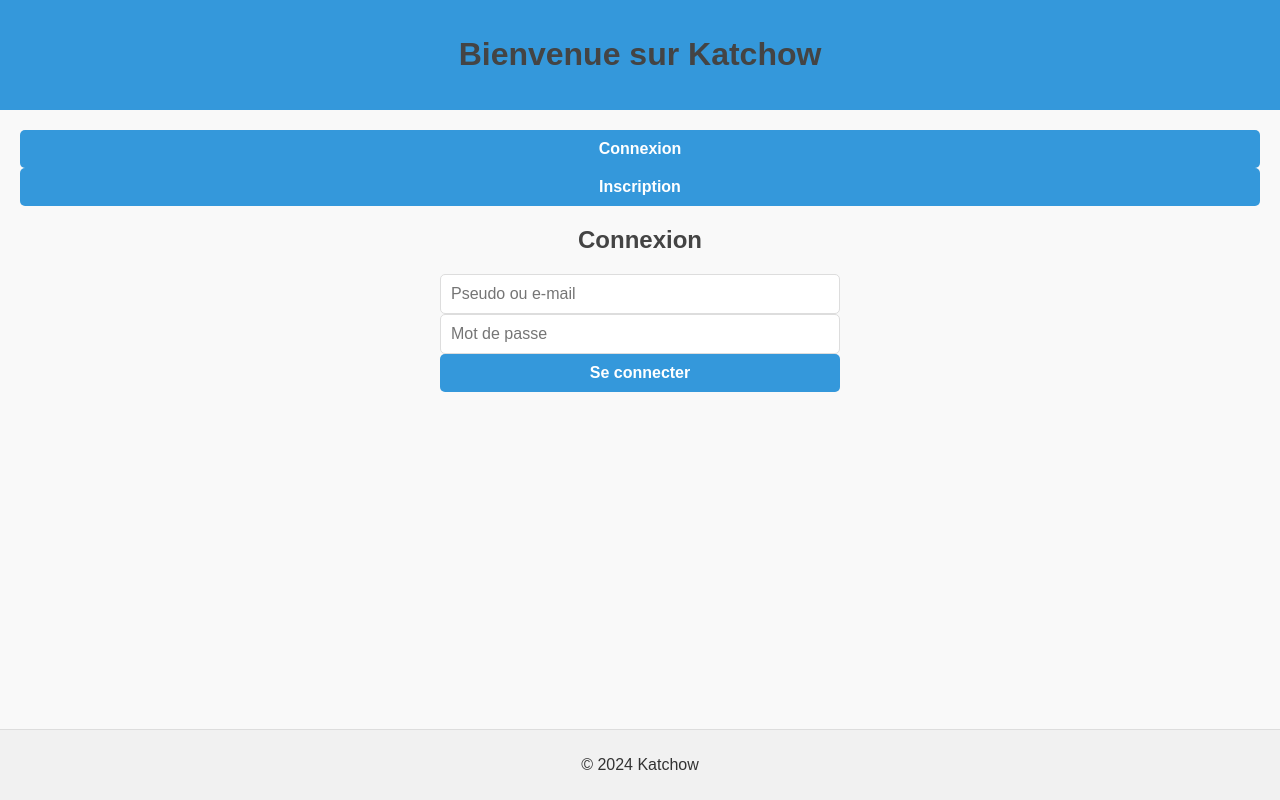
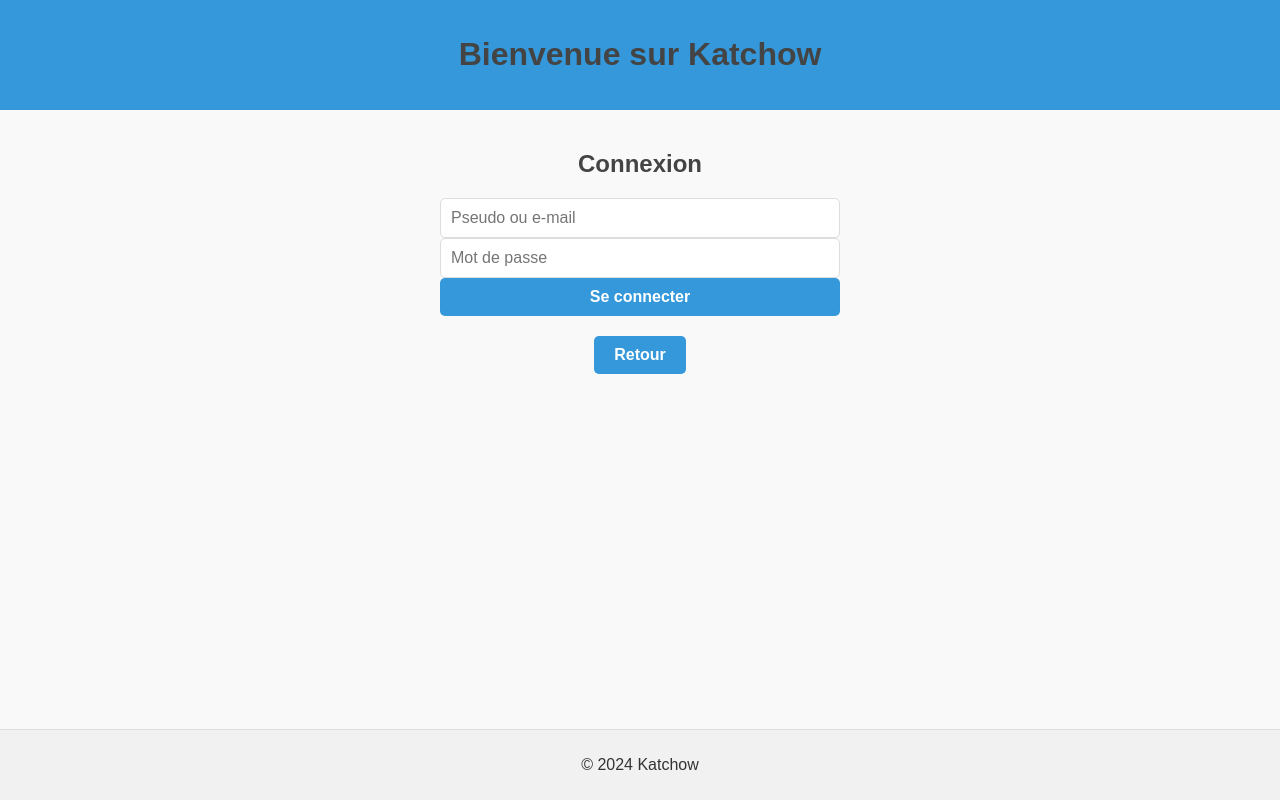
Before and after one commit to tristanmth/Reseau_social_IHM, a Vue app in the folder kachow/: page /auth in a window 1280 px wide. Both pictures are taken after a click on the button "Connexion". Built offline with nearby package versions, Linux system fonts and the light colour scheme.

Commit message:
Connexion/Inscription

```diff
--- a/kachow/src/components/Auth/LoginForm.vue
+++ b/kachow/src/components/Auth/LoginForm.vue
@@ -1,8 +1,18 @@
 <template>
   <form @submit.prevent="login">
     <h2>Connexion</h2>
-      <input type="text" placeholder="Pseudo ou e-mail" v-model="username" required />
-      <input type="password" placeholder="Mot de passe" v-model="password" required />
+    <input
+      type="text"
+      placeholder="Pseudo ou e-mail"
+      v-model="username"
+      required
+    />
+    <input
+      type="password"
+      placeholder="Mot de passe"
+      v-model="password"
+      required
+    />
     <button type="submit">Se connecter</button>
   </form>
 </template>
@@ -10,11 +20,15 @@
 <script>
 export default {
   data() {
-      return { username: '', password: '' };
+    return {
+      username: '',
+      password: '',
+    };
   },
   methods: {
     login() {
-        console.log('Connexion en cours...');
+      // Pour la démo, on redirige directement sans validation
+      this.$router.push('/profile');
     },
   },
 };
--- a/kachow/src/components/Auth/SignUpForm.vue
+++ b/kachow/src/components/Auth/SignUpForm.vue
@@ -1,12 +1,39 @@
 <template>
   <form @submit.prevent="register">
     <h2>Inscription</h2>
-      <input type="file" @change="uploadProfilePic" />
-      <input type="text" placeholder="Pseudo" v-model="username" required />
-      <input type="email" placeholder="Adresse e-mail" v-model="email" required />
-      <input type="password" placeholder="Mot de passe" v-model="password" required />
-      <input type="password" placeholder="Confirmez le mot de passe" v-model="confirmPassword" required />
-      <input type="text" placeholder="Localisation" v-model="location" />
+    <input
+      type="file"
+      @change="uploadProfilePic"
+    />
+    <input
+      type="text"
+      placeholder="Pseudo"
+      v-model="username"
+      required
+    />
+    <input
+      type="email"
+      placeholder="Adresse e-mail"
+      v-model="email"
+      required
+    />
+    <input
+      type="password"
+      placeholder="Mot de passe"
+      v-model="password"
+      required
+    />
+    <input
+      type="password"
+      placeholder="Confirmez le mot de passe"
+      v-model="confirmPassword"
+      required
+    />
+    <input
+      type="text"
+      placeholder="Localisation"
+      v-model="location"
+    />
     <button type="submit">S'inscrire</button>
   </form>
 </template>
@@ -14,11 +41,18 @@
 <script>
 export default {
   data() {
-      return { username: '', email: '', password: '', confirmPassword: '', location: '' };
+    return {
+      username: '',
+      email: '',
+      password: '',
+      confirmPassword: '',
+      location: '',
+    };
   },
   methods: {
     register() {
-        console.log('Inscription en cours...');
+      // Pour la démo, on redirige directement sans validation
+      this.$router.push('/profile');
     },
     uploadProfilePic(event) {
       console.log(event.target.files[0]);
--- a/kachow/src/views/AuthPage.vue
+++ b/kachow/src/views/AuthPage.vue
@@ -1,14 +1,20 @@
 <template>
   <div class="auth-page">
-      <div>
-        <button @click="showLogin = true">Connexion</button>
-        <button @click="showLogin = false">Inscription</button>
+    <div v-if="!showForm" class="auth-buttons">
+      <button @click="showLoginForm">Connexion</button>
+      <button @click="showSignUpForm">Inscription</button>
     </div>
-      <div v-if="showLogin">
+
+    <!-- Formulaire de connexion -->
+    <div v-else-if="formType === 'login'" class="auth-form">
       <LoginForm />
+      <button @click="goBack">Retour</button>
     </div>
-      <div v-else>
+
+    <!-- Formulaire d'inscription -->
+    <div v-else-if="formType === 'signup'" class="auth-form">
       <SignUpForm />
+      <button @click="goBack">Retour</button>
     </div>
   </div>
 </template>
@@ -18,15 +24,105 @@
 import SignUpForm from '../components/Auth/SignUpForm.vue';
 
 export default {
-    components: { LoginForm, SignUpForm },
+  components: {
+    LoginForm,
+    SignUpForm,
+  },
   data() {
-      return { showLogin: true };
+    return {
+      showForm: false,
+      formType: null,  // 'login' ou 'signup'
+    };
+  },
+  methods: {
+    showLoginForm() {
+      this.showForm = true;
+      this.formType = 'login';
+    },
+    showSignUpForm() {
+      this.showForm = true;
+      this.formType = 'signup';
+    },
+    goBack() {
+      this.showForm = false;
+      this.formType = null;
+    },
   },
 };
 </script>
 
 <style scoped>
+/* Assurez-vous que la page occupe toute la hauteur du viewport */
+html, body {
+  height: 100%;
+  margin: 0;
+}
+
 .auth-page {
+  display: flex;
+  flex-direction: column;
+  min-height: 100%; /* Assure que la page occupe toute la hauteur de l'écran */
+}
+
+.app-header {
+  background-color: #3498db;
+  color: white;
+  padding: 15px;
   text-align: center;
 }
+
+.auth-buttons {
+  display: flex;
+  flex-direction: column;
+  gap: 20px;
+  text-align: center;
+  flex-grow: 1; /* Prend tout l'espace disponible */
+  justify-content: center; /* Centre les boutons verticalement */
+}
+
+.auth-buttons button {
+  padding: 10px 20px;
+  font-size: 18px;
+  border: none;
+  border-radius: 5px;
+  background-color: #3498db;
+  color: white;
+  cursor: pointer;
+  width: auto; /* Empêche les boutons de prendre toute la largeur */
+  max-width: 200px; /* Définit une largeur maximale */
+  margin: 0 auto; /* Centrer les boutons horizontalement */
+}
+
+.auth-buttons button:hover {
+  background-color: #2980b9;
+}
+
+.auth-form {
+  display: flex;
+  flex-direction: column;
+  gap: 20px;
+  align-items: center;
+}
+
+.auth-form button {
+  padding: 10px 20px;
+  background-color: #3498db;
+  color: white;
+  border: none;
+  width: auto;
+  border-radius: 5px;
+  cursor: pointer;
+}
+
+.auth-form button:hover {
+  background-color: #2980b9;
+}
+
+.app-footer {
+  background-color: #f1f1f1;
+  text-align: center;
+  padding: 10px;
+  border-top: 1px solid #ddd;
+  margin-top: auto; /* Assure que le footer reste en bas */
+}
 </style>
```
Lines whose indentation alone changed are shown as unchanged.
